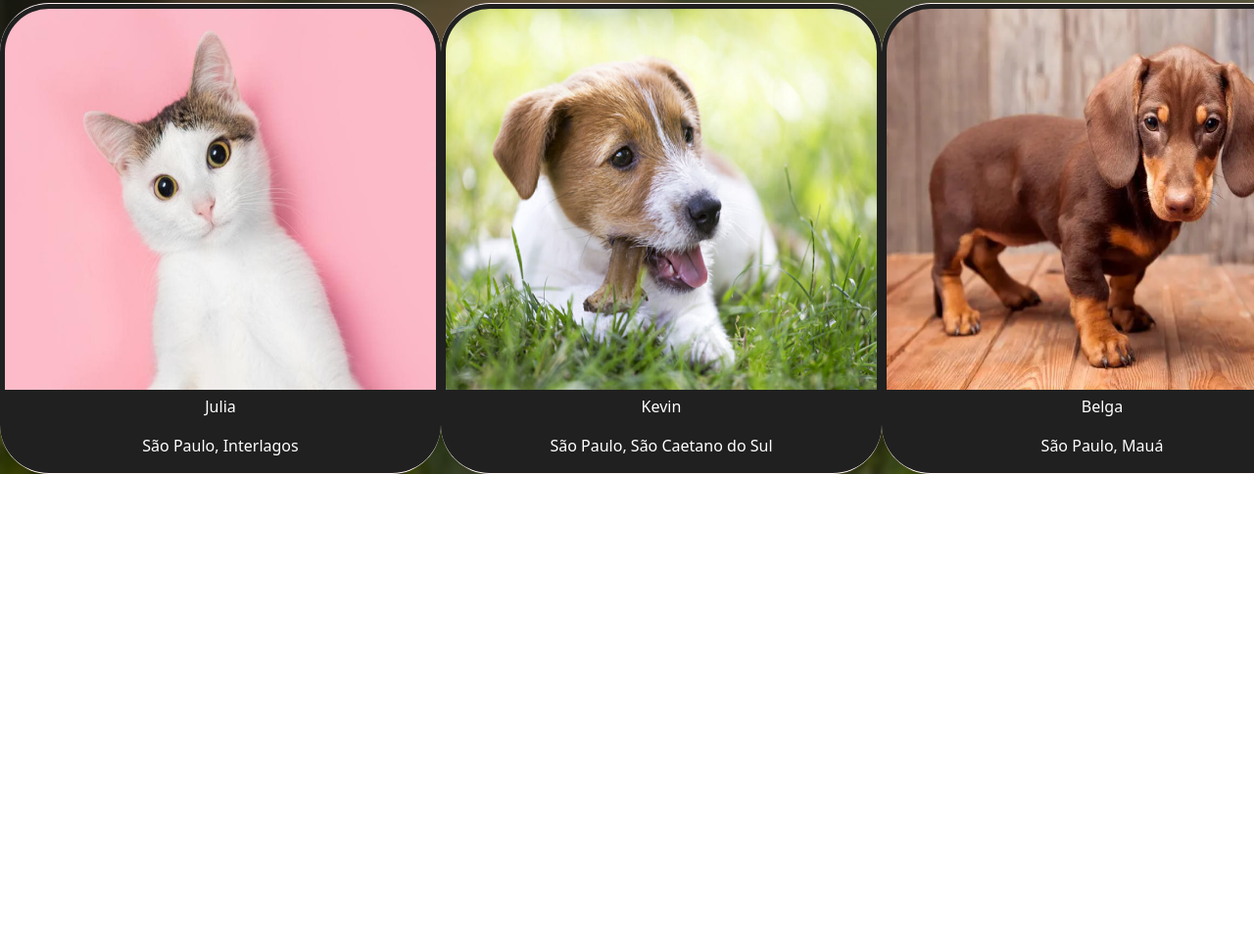
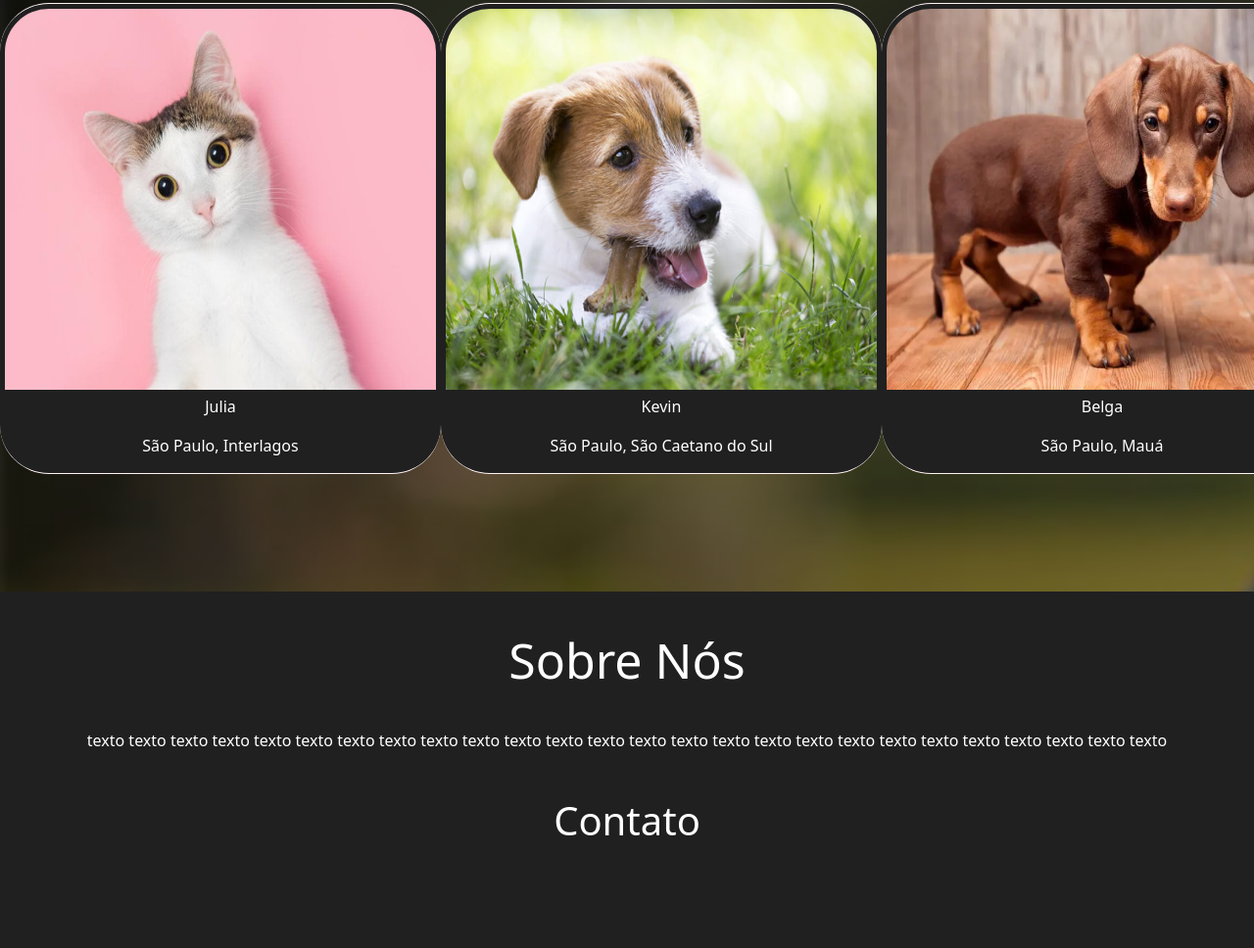
Before and after one commit to DigoPires/CasaDosBichos, a plain HTML site: page index.html in a window 1280 px wide. Shown: the part 1460-2428 px from the top of the page at 98% size. Before the commit the page ends 1944 px from the top, so only its background shows below. Drawn offline with nearby package versions, Linux system fonts and the light colour scheme.

Commit message:
RODRIGO PIRES

```diff
--- a/index.html
+++ b/index.html
@@ -99,8 +99,24 @@
                 <p>Belga</p>
                 <p>São Paulo, Mauá</p>
             </div>
-
         </div>
 
+        <div class="sobre-nos">
+            <h1 class="titulo-sobre-nos">Sobre Nós</h1>
+            <p class="texto-sobre-nos">texto texto texto texto texto texto texto texto texto texto texto texto texto texto texto texto texto texto texto texto
+            texto texto texto texto texto texto</p>
+        </div>
+
+        <div class="contato">
+            <h1 class="">
+                Contato
+            </h1>
+        </div>
+
+        <footer>
+            <div class="rodape">
+                <h2></h2>
+            </div>
+        </footer>
 </body>
 </html>
--- a/styles.css
+++ b/styles.css
@@ -165,6 +165,35 @@ body {
     border-top-right-radius: 50px;
 }
 
+.sobre-nos {
+    color: white;
+    display: flex;
+    flex-direction: column;
+    text-align: center;
+    background-color: rgb(32, 32, 32);
+    margin-top: 120px;
+}
+
+.titulo-sobre-nos {
+    margin-top: 40px;
+    margin-bottom: 40px;
+    font-size: 50px;
+}
+
+.contato {
+    padding: 30px;
+    color: white;
+    text-align: center;
+    background-color: rgb(32, 32, 32);
+}
+
+.rodape {
+    padding: 30px;
+    color: white;
+    text-align: center;
+    background-color: rgb(32, 32, 32);
+}
+
 @media (max-width: 1440px) {
 
     .cabecalho {
```
Also changed, not shown: contato/contato.html (deleted).
